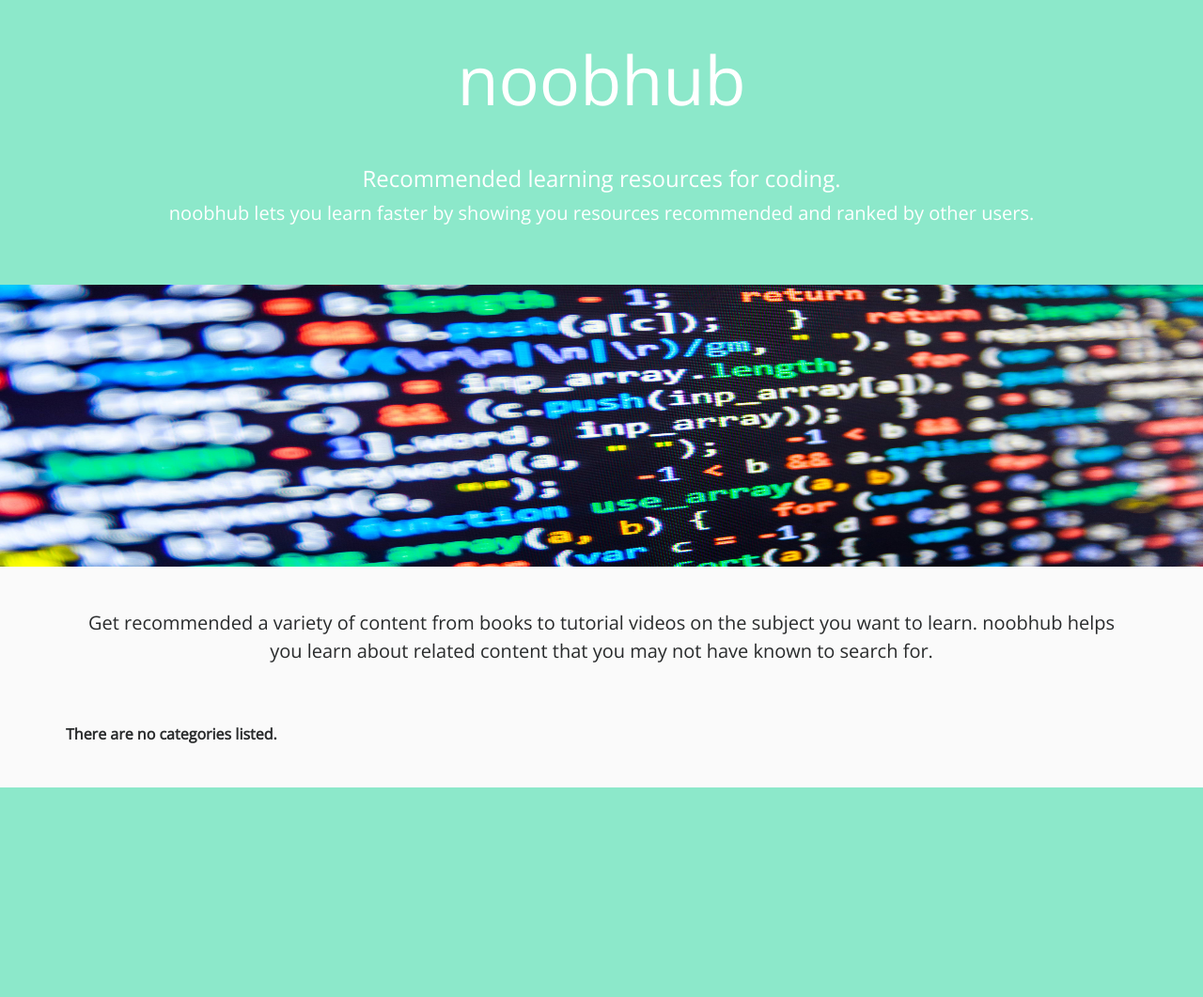
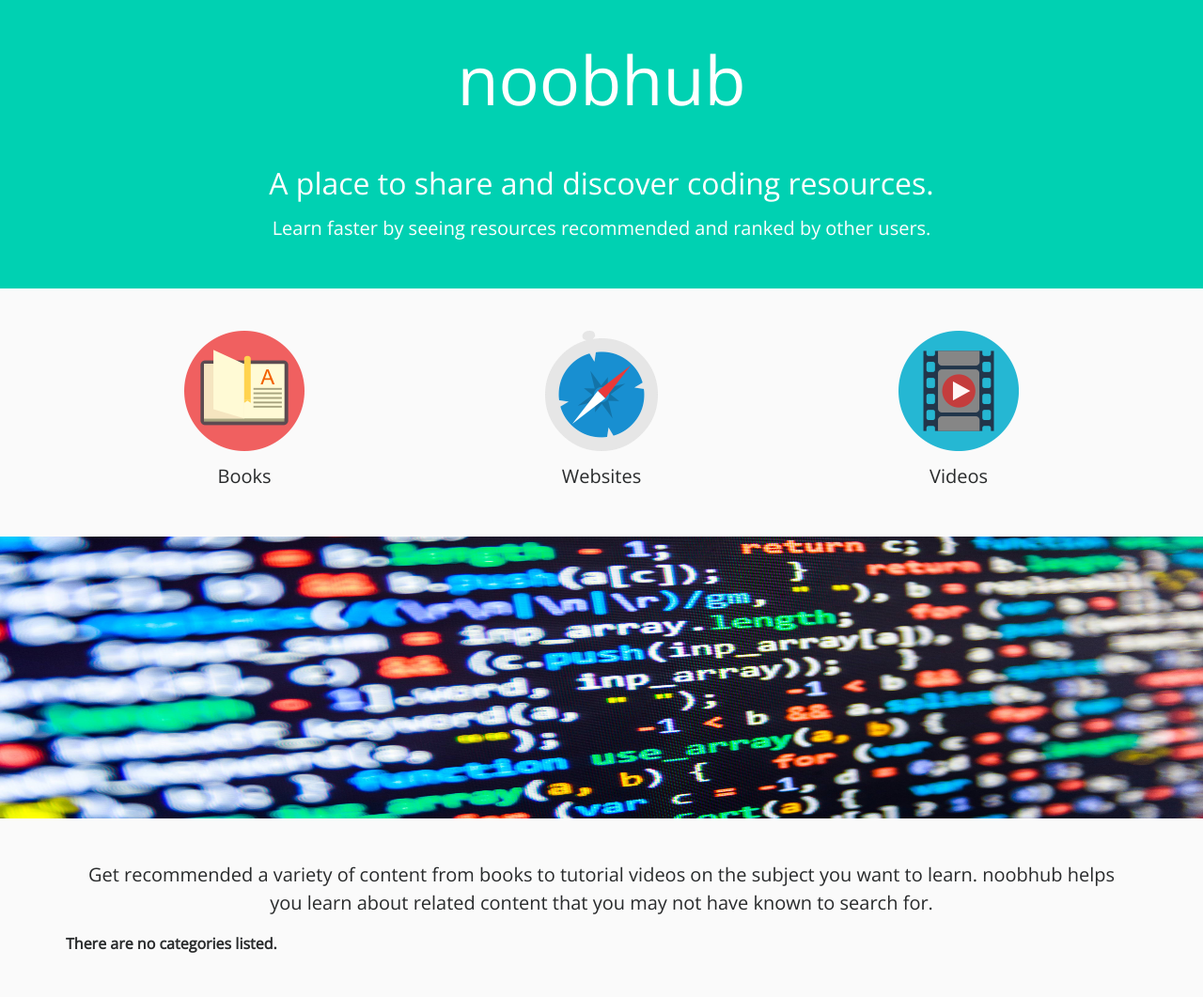
Before and after one commit to ollysmall/wikitowns, a Django app: page / in a window 1280 px wide. Shown: the part 56-1117 px from the top of the page at 94% size. Before the commit the page ends 894 px from the top, so only its background shows below. Run offline with Django 3.2, Linux system fonts and the light colour scheme; data that the repository does not hold is empty; some libraries are stand-ins or nearby versions.

Commit message:
changed look of home page

```diff
--- a/static/css/main.css
+++ b/static/css/main.css
@@ -3,7 +3,7 @@ body {
   font-family: 'Open Sans', sans-serif;
 }
 
-.test-this {background-color: #8CE8CA; }
+.test-this {background-color: #00d1b2; }
 
 .top-buffer { margin-top:20px; }
 
@@ -45,7 +45,7 @@ a, a:link, a:hover {
   max-width: 700px;
   margin: auto;
   margin-top:10px;
-  border: 0px
+  border: 0px;
 
 }
 
--- a/website/templates/registration/registration_form.html
+++ b/website/templates/registration/registration_form.html
@@ -3,7 +3,7 @@
 
 {% block body_block %}
 
-<div class="container bottom-padding top-padding">
+<div class="container bottom-padding top-buffer">
 
   <div class="card card-top-buffer card-link-text rec-shadow login-width">
 
--- a/website/templates/website/delete_book.html
+++ b/website/templates/website/delete_book.html
@@ -13,11 +13,11 @@
     <div class="card-block">
 
       <div>
-        <h3>Delete book recomendation</h3>
+        <h3>Delete book recommendation</h3>
         <p></p>
 
               <form method="post">{% csrf_token %}
-              <p>Are you sure you want to delete this recomendation?</p>
+              <p>Are you sure you want to delete this recommendation?</p>
               <input class="btn btn-outline-danger" type="submit" value="Delete" />
               </form>
       </div>
--- a/website/templates/website/delete_video.html
+++ b/website/templates/website/delete_video.html
@@ -13,11 +13,11 @@
     <div class="card-block">
 
       <div>
-        <h3>Delete video recomendation</h3>
+        <h3>Delete video recommendation</h3>
         <p></p>
 
               <form method="post">{% csrf_token %}
-              <p>Are you sure you want to delete this recomendation?</p>
+              <p>Are you sure you want to delete this recommendation?</p>
               <input class="btn btn-outline-danger" type="submit" value="Delete" />
               </form>
       </div>
--- a/website/templates/website/delete_website.html
+++ b/website/templates/website/delete_website.html
@@ -13,11 +13,11 @@
     <div class="card-block">
 
       <div>
-        <h3>Delete website recomendation</h3>
+        <h3>Delete website recommendation</h3>
         <p></p>
 
               <form method="post">{% csrf_token %}
-              <p>Are you sure you want to delete this recomendation?</p>
+              <p>Are you sure you want to delete this recommendation?</p>
               <input class="btn btn-outline-danger" type="submit" value="Delete" />
               </form>
       </div>
--- a/website/templates/website/index.html
+++ b/website/templates/website/index.html
@@ -12,24 +12,52 @@
     </div>
 
     <div class=" container top-padding bottom-padding text-center">
-    <h4 style="color:white;">Recommended learning resources for coding.</h4>
+    <h2  style="color:white;">A place to share and discover coding resources.</h2>
 
-      <p class="lead" style="color:white;">noobhub lets you learn faster by showing you resources recommended and ranked by other users.</p>
+    <p></p>
+
+      <h5 class="top-buffer" style="color:white;">Learn faster by seeing resources recommended and ranked by other users.</h5>
 
     </div>
 
   </div>
-  <div>
+  </div>
+
+  <div class="container text-center top-padding bottom-padding">
+
+    <div class="row">
+    <div class="col">
+      <img src="{% static "website/book.png" %}"  class="img-fluid" alt="Responsive image"/>
+      <p></p>
+      <h5>Books</h5>
+    </div>
+    <div class="col">
+      <img src="{% static "website/web.png" %}"  class="img-fluid" alt="Responsive image"/>
+      <p></p>
+      <h5>Websites</h5>
+    </div>
+    <div class="col">
+      <img src="{% static "website/video.png" %}"  class="img-fluid" alt="Responsive image"/>
+      <p></p>
+      <h5>Videos</h5>
+    </div>
+  </div>
+
+  </div>
+
+
+
+
+    <div>
     <img src="{% static "website/programming.jpg" %}"  class="projectcoverimage img-fluid" alt="Responsive image"/>
   </div>
 
 
+    <div class="container top-padding">
+    <p class="lead text-center">Get recommended a variety of content from books to tutorial videos on the subject you want to learn. noobhub helps you learn about related content that you may not have known to search for.</p>
+    </div>
 
-  </div>
 
-  <div class="container top-padding bottom-padding">
-    <p class="lead text-center">Get recommended a variety of content from books to tutorial videos on the subject you want to learn. noobhub helps you learn about related content that you may not have known to search for.</p>
-  </div>
 
   <div class="container bottom-padding">
 
@@ -45,7 +73,7 @@
       <a href="{% url 'category' category.slug %}">
 
       {% if category.category_img %}
-        <img src="{{ category.category_img.url }}" class="img-fluid rounded category-shadow grow" alt="Category image"/>
+        <img src="{{ category.category_img.url }}" class="img-fluid rounded grow" alt="Category image"/>
       {% endif %}
 
       </a>
--- a/website/views.py
+++ b/website/views.py
@@ -72,6 +72,11 @@ class CreateWebsiteRecommendation(CreateView):
     form_class = WebsiteForm
     template_name = 'website/create_website.html'
 
+    def get_context_data(self, **kwargs):
+        context = super(CreateWebsiteRecommendation, self).get_context_data(**kwargs)
+        context['categories'] = Category.objects.order_by('name')
+        return context
+
     def form_valid(self, form):
         form.instance.category = Category.objects.get(slug=self.kwargs["category_name_slug"])
         form.instance.subcategory = SubCategory.objects.get(slug=self.kwargs["subcategory_name_slug"])
@@ -87,6 +92,11 @@ class CreateWebsiteRecommendation(CreateView):
 class DeleteWebsiteRecommendation(DeleteView):
     model = WebsiteRecommendation
     template_name = 'website/delete_website.html'
+
+    def get_context_data(self, **kwargs):
+        context = super(DeleteWebsiteRecommendation, self).get_context_data(**kwargs)
+        context['categories'] = Category.objects.order_by('name')
+        return context
 
     def get_object(self, queryset=None):
         obj = WebsiteRecommendation.objects.get(pk=self.kwargs['pk'])
@@ -221,6 +231,11 @@ class EditWebsiteComment(UpdateView):
     form_class = WebsiteCommentForm
     template_name = 'website/edit_website_comment.html'
 
+    def get_context_data(self, **kwargs):
+        context = super(EditWebsiteComment, self).get_context_data(**kwargs)
+        context['categories'] = Category.objects.order_by('name')
+        return context
+
     def get_object(self, queryset=None):
         obj = WebsiteComment.objects.get(pk=self.kwargs['pk'])
         if obj.author != self.request.user:
@@ -236,6 +251,11 @@ class EditWebsiteComment(UpdateView):
 class DeleteWebsiteComment(DeleteView):
     model = WebsiteComment
     template_name = 'website/delete_website_comment.html'
+
+    def get_context_data(self, **kwargs):
+        context = super(DeleteWebsiteComment, self).get_context_data(**kwargs)
+        context['categories'] = Category.objects.order_by('name')
+        return context
 
     def get_object(self, queryset=None):
         obj = WebsiteComment.objects.get(pk=self.kwargs['pk'])
@@ -305,6 +325,11 @@ def create_book_recommendation(request, category_name_slug, subcategory_name_slu
 class DeleteBookRecommendation(DeleteView):
     model = BookRecommendation
     template_name = 'website/delete_book.html'
+
+    def get_context_data(self, **kwargs):
+        context = super(DeleteBookRecommendation, self).get_context_data(**kwargs)
+        context['categories'] = Category.objects.order_by('name')
+        return context
 
     def get_object(self, queryset=None):
         obj = BookRecommendation.objects.get(pk=self.kwargs['pk'])
@@ -421,6 +446,11 @@ class EditBookComment(UpdateView):
     form_class = BookCommentForm
     template_name = 'website/edit_book_comment.html'
 
+    def get_context_data(self, **kwargs):
+        context = super(EditBookComment, self).get_context_data(**kwargs)
+        context['categories'] = Category.objects.order_by('name')
+        return context
+
     def get_object(self, queryset=None):
         obj = BookComment.objects.get(pk=self.kwargs['pk'])
         if obj.author != self.request.user:
@@ -436,6 +466,11 @@ class EditBookComment(UpdateView):
 class DeleteBookComment(DeleteView):
     model = BookComment
     template_name = 'website/delete_book_comment.html'
+
+    def get_context_data(self, **kwargs):
+        context = super(DeleteBookComment, self).get_context_data(**kwargs)
+        context['categories'] = Category.objects.order_by('name')
+        return context
 
     def get_object(self, queryset=None):
         obj = BookComment.objects.get(pk=self.kwargs['pk'])
@@ -524,6 +559,11 @@ def create_video_recommendation(request, category_name_slug, subcategory_name_sl
 class DeleteVideoRecommendation(DeleteView):
     model = VideoRecommendation
     template_name = 'website/delete_video.html'
+
+    def get_context_data(self, **kwargs):
+        context = super(DeleteVideoRecommendation, self).get_context_data(**kwargs)
+        context['categories'] = Category.objects.order_by('name')
+        return context
 
     def get_object(self, queryset=None):
         obj = VideoRecommendation.objects.get(pk=self.kwargs['pk'])
@@ -640,6 +680,11 @@ class EditVideoComment(UpdateView):
     form_class = VideoCommentForm
     template_name = 'website/edit_video_comment.html'
 
+    def get_context_data(self, **kwargs):
+        context = super(EditVideoComment, self).get_context_data(**kwargs)
+        context['categories'] = Category.objects.order_by('name')
+        return context
+
     def get_object(self, queryset=None):
         obj = VideoComment.objects.get(pk=self.kwargs['pk'])
         if obj.author != self.request.user:
@@ -656,6 +701,11 @@ class DeleteVideoComment(DeleteView):
     model = VideoComment
     template_name = 'website/delete_video_comment.html'
 
+    def get_context_data(self, **kwargs):
+        context = super(DeleteVideoComment, self).get_context_data(**kwargs)
+        context['categories'] = Category.objects.order_by('name')
+        return context
+
     def get_object(self, queryset=None):
         obj = VideoComment.objects.get(pk=self.kwargs['pk'])
         if obj.author != self.request.user:
```
Also changed, not shown: website/templates/website/category.html (+10 -2 lines), website/templates/website/subcategory.html (+5 -3 lines), static/website/book.png (added), static/website/video.png (added), static/website/web.png (added), 1 other file.
